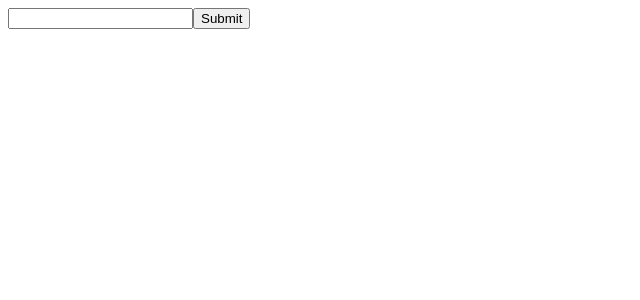
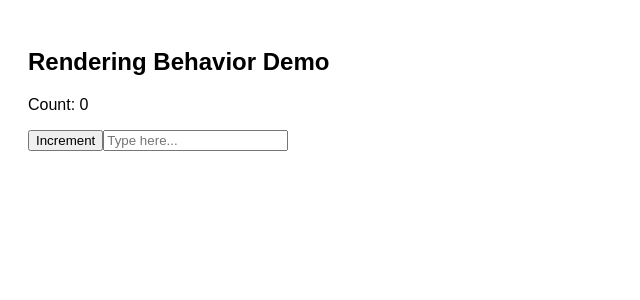
Before and after one commit to muazimmaqbool/Reactjs-with-Me, a React (Create React App) app: page / in a window 1280 px wide. Shown: the top 300 px of the page, without its empty margins (0-640 px from the left). Built offline with nearby package versions, Linux system fonts and the light colour scheme.

Commit message:
rendering behaviour

```diff
--- a/src/App.jsx
+++ b/src/App.jsx
@@ -224,7 +224,7 @@ function App() {
       {/* In React, the distinction between controlled and uncontrolled components primarily relates to how form
           input elements manage their state and data. */}
       {/* <Controlled/> */}
-      <Uncontrolled/>
+      {/* <Uncontrolled/> */}
 
       {/*Creating Custom Select component */}
       {/* <Home_Select/> */}
@@ -233,7 +233,7 @@ function App() {
       {/* <EventLoop_and_More/> */}
 
       {/*Rendering Behavior – when React re-renders, what causes it, and how to avoid unnecessary renders. */}
-      {/* <RenderingBehavior/>  */}
+      <RenderingBehavior/>
 
       {/* Data binding in react */}
       {/* <DataBinding/> */}
--- a/src/Components/RenderingBehavior.jsx
+++ b/src/Components/RenderingBehavior.jsx
@@ -51,7 +51,7 @@ const RenderingBehavior = () => {
     3. Context values change (if you consume a useContext value).
         const theme = useContext(ThemeContext); // re-render when theme updates
 
-    4. Parent re-renders – even if props didn’t change, children will re-render by default (Unless wrapped in React.memo.).
+    4. Parent re-renders – even if the props didn’t change, children will re-render by default (Unless wrapped in React.memo.).
         <Parent> <Child /> </Parent> // Child re-renders when Parent re-renders
 
 -> What Does Not Cause Re-render?
```
